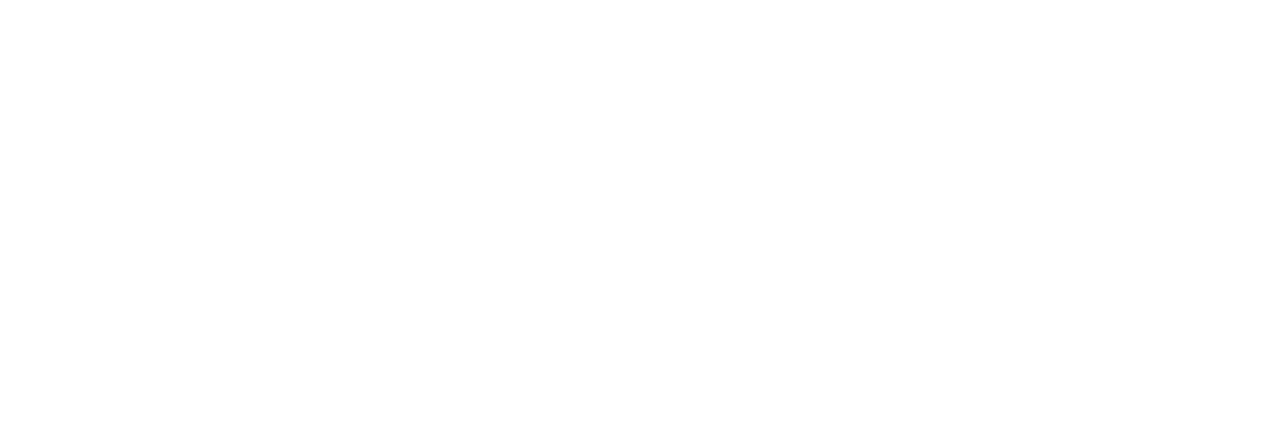
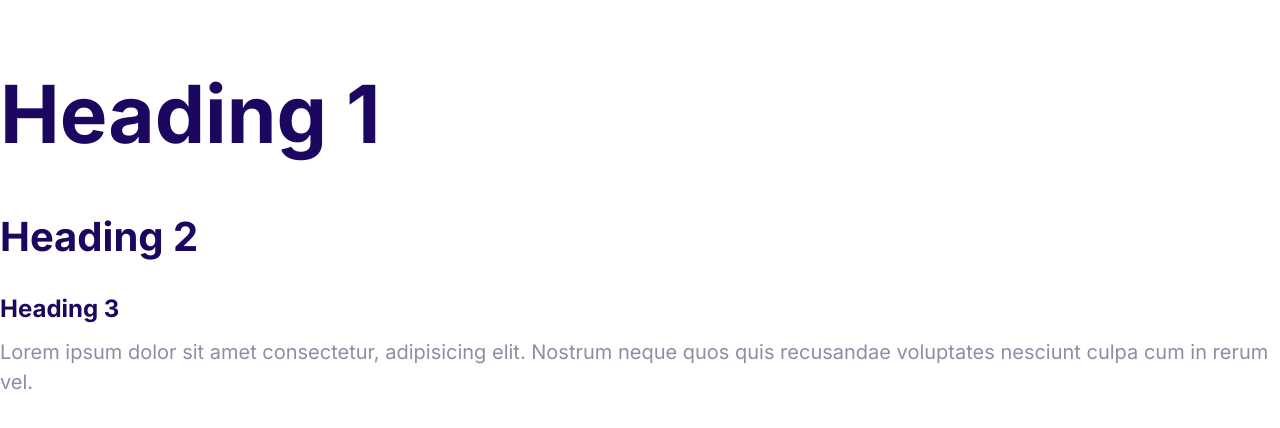
Before and after one commit to ivasquez12/MoshifyMash, a plain HTML site: page index.html in a window 1280 px wide. Drawn offline with Linux system fonts and the light colour scheme.

Commit message:
Define the styles for the fonts.

```diff
--- a/css/styles.css
+++ b/css/styles.css
@@ -5,3 +5,55 @@
   --color-headings: #1b0760;
   --color-body: #918ca4;
 }
+
+html {
+  font-size: 62.5%;
+}
+
+body {
+  font-family: "inter", Arial, Helvetica, sans-serif;
+  color: var(--color-body);
+  font-size: 2.4rem;
+  line-height: 1.5;
+}
+
+h1,
+h2,
+h3 {
+  color: var(--color-headings);
+  margin-bottom: 1rem;
+}
+
+h1 {
+  font-size: 7rem;
+}
+
+h2 {
+  font-size: 4rem;
+}
+
+h3 {
+  font-size: 3rem;
+}
+
+p {
+  margin-top: 0;
+}
+
+@media screen and (min-width: 1024px) {
+  body {
+    font-size: 1.8rem;
+  }
+  h1 {
+    font-size: 8rem;
+  }
+  h2 {
+    font-size: 4rem;
+  }
+  h3 {
+    font-size: 2.4rem;
+  }
+  p {
+    font-size: 2rem;
+  }
+}
--- a/index.html
+++ b/index.html
@@ -5,8 +5,22 @@
     <meta http-equiv="X-UA-Compatible" content="IE=edge" />
     <meta name="viewport" content="width=device-width, initial-scale=1.0" />
     <title>Document</title>
+    <link rel="preconnect" href="https://fonts.googleapis.com" />
+    <link rel="preconnect" href="https://fonts.gstatic.com" crossorigin />
+    <link
+      href="https://fonts.googleapis.com/css2?family=Inter:wght@400;700;800&display=swap"
+      rel="stylesheet"
+    />
     <link rel="stylesheet" href="/css/normalize.css" />
     <link rel="stylesheet" href="/css/styles.css" />
   </head>
-  <body></body>
+  <body>
+    <h1>Heading 1</h1>
+    <h2>Heading 2</h2>
+    <h3>Heading 3</h3>
+    <p>
+      Lorem ipsum dolor sit amet consectetur, adipisicing elit. Nostrum neque
+      quos quis recusandae voluptates nesciunt culpa cum in rerum vel.
+    </p>
+  </body>
 </html>
```
